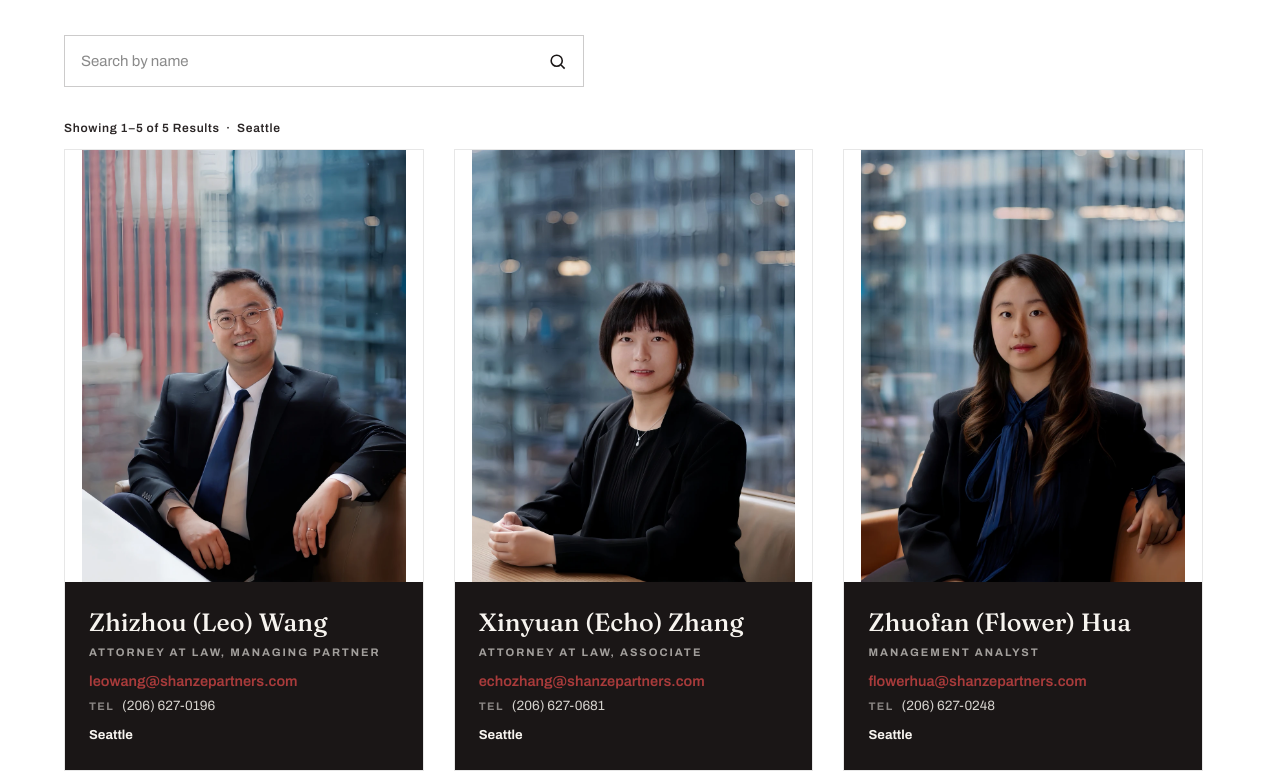
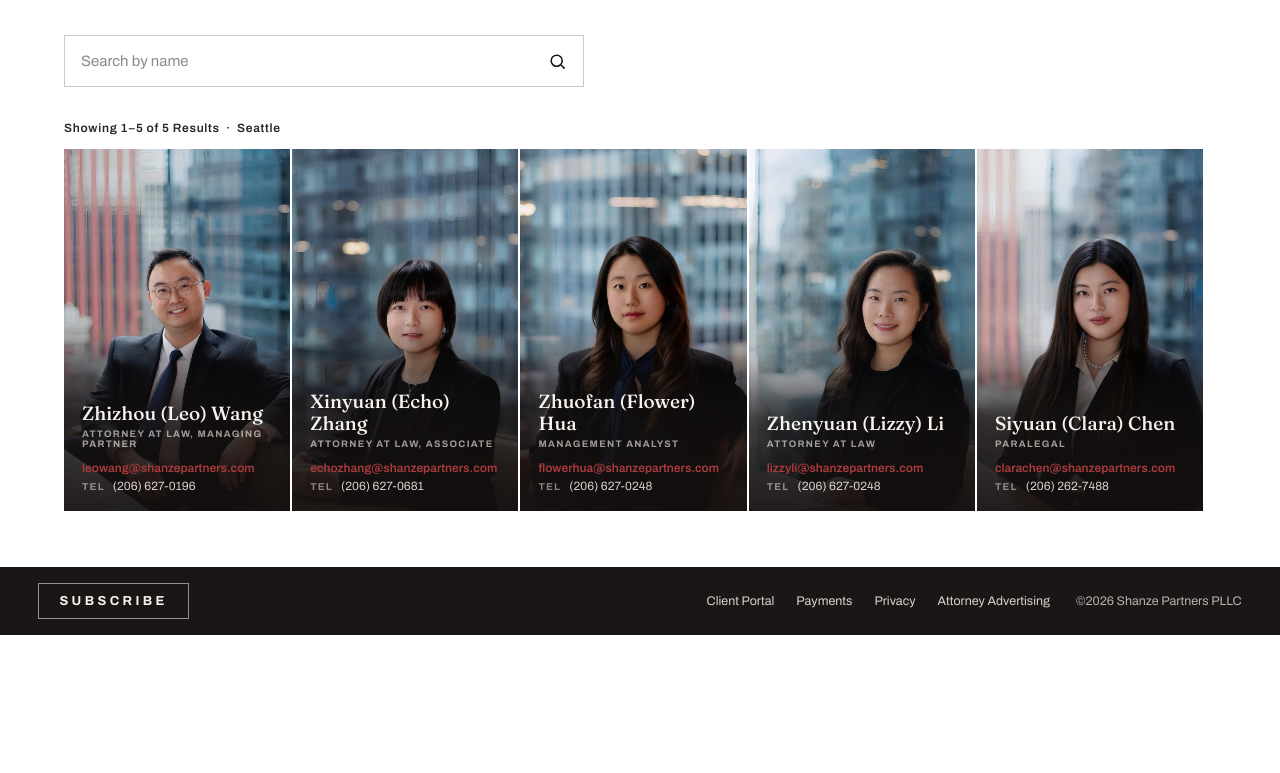
Before and after one commit to flowerhua-eng/shanzewebsite, a plain HTML site: page attorneys.html in a window 1280 px wide. Shown: the part 420-1193 px from the top of the page. After the commit the page ends 1055 px from the top, so only its background shows below. Drawn offline with Linux system fonts and the light colour scheme.

Commit message:
Update attorneys.html

```diff
--- a/attorneys.html
+++ b/attorneys.html
@@ -282,6 +282,50 @@
     .people-list{ grid-template-columns:1fr; }
   }
 
+
+  /* ===== STRIP LAYOUT: edge-to-edge portrait row, details revealed on hover ===== */
+  .people-list{
+    grid-template-columns:none; grid-auto-flow:column; grid-auto-columns:minmax(0,1fr);
+    gap:2px;
+  }
+  .person{
+    position:relative; border:none; background:var(--ink); overflow:hidden;
+    transition:none;
+  }
+  .person:hover{ box-shadow:none; transform:none; }
+  .p-photo{ aspect-ratio:5/8; }
+  .p-photo img{ object-fit:cover !important; object-position:50% 30%; }
+  .p-info{
+    position:absolute; left:0; right:0; bottom:0; flex:none;
+    padding:70px 18px 18px; gap:4px;
+    background:linear-gradient(to top, rgba(20,16,16,.94) 0%, rgba(20,16,16,.78) 55%, rgba(20,16,16,0) 100%);
+    pointer-events:none;
+  }
+  .p-info a{ pointer-events:auto; }
+  .p-name{ font-size:19px; }
+  .p-title{ font-size:9.5px; letter-spacing:.14em; margin-bottom:0; }
+  .p-email, .p-tel, .p-loc{
+    font-size:12px; max-height:0; opacity:0; overflow:hidden;
+    transition:max-height .35s ease, opacity .3s ease, margin .3s ease;
+  }
+  .p-tel-label{ font-size:10px; }
+  .person:hover .p-email, .person:hover .p-tel, .person:hover .p-loc,
+  .person:focus-within .p-email, .person:focus-within .p-tel, .person:focus-within .p-loc{
+    max-height:40px; opacity:1;
+  }
+  .person:hover .p-email, .person:focus-within .p-email{ margin-top:8px; }
+  .p-loc{ display:none; }
+  @media (hover:none){
+    .p-email, .p-tel{ max-height:40px; opacity:1; }
+    .p-email{ margin-top:8px; }
+  }
+  @media (max-width:1100px){
+    .people-list{ grid-template-columns:repeat(3, minmax(0,1fr)); grid-auto-flow:row; }
+  }
+  @media (max-width:640px){
+    .people-list{ grid-template-columns:repeat(2, minmax(0,1fr)); }
+    .p-name{ font-size:16px; }
+  }
 </style>
 </head>
 <body>
```
